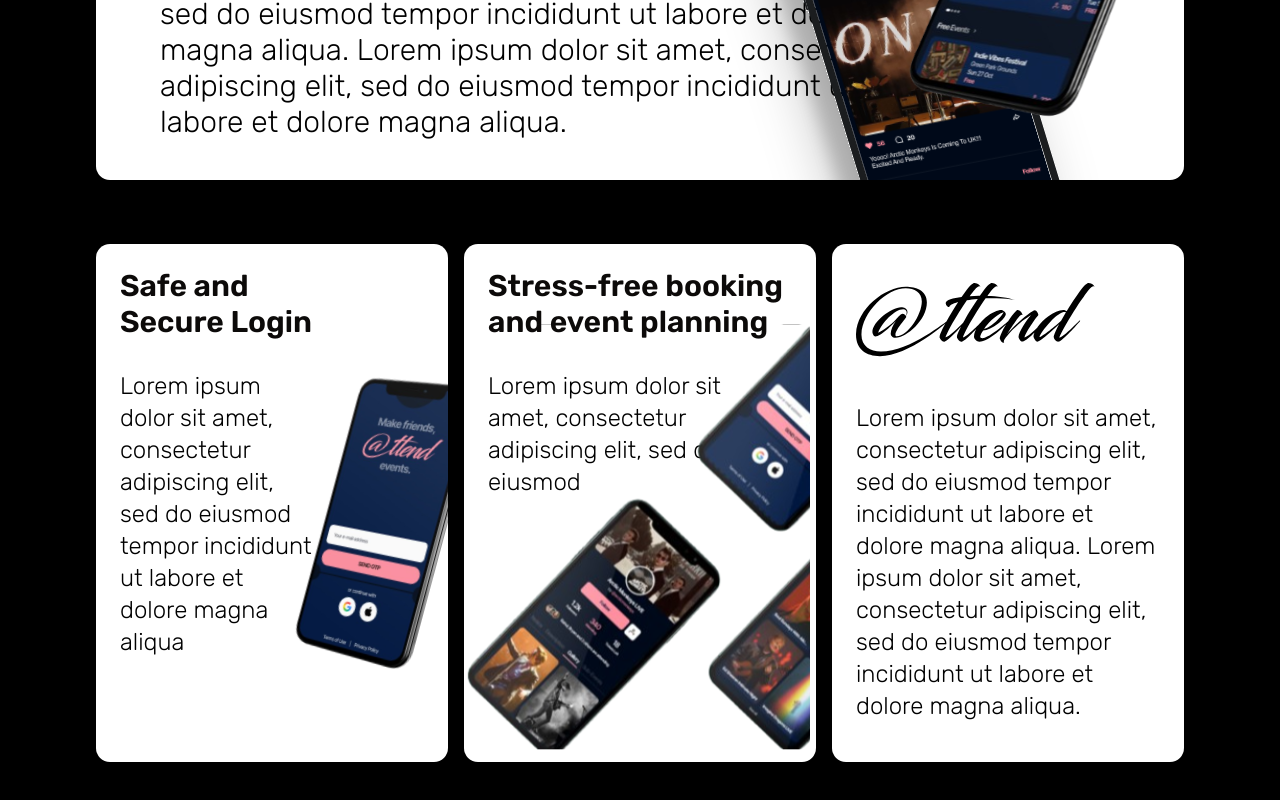
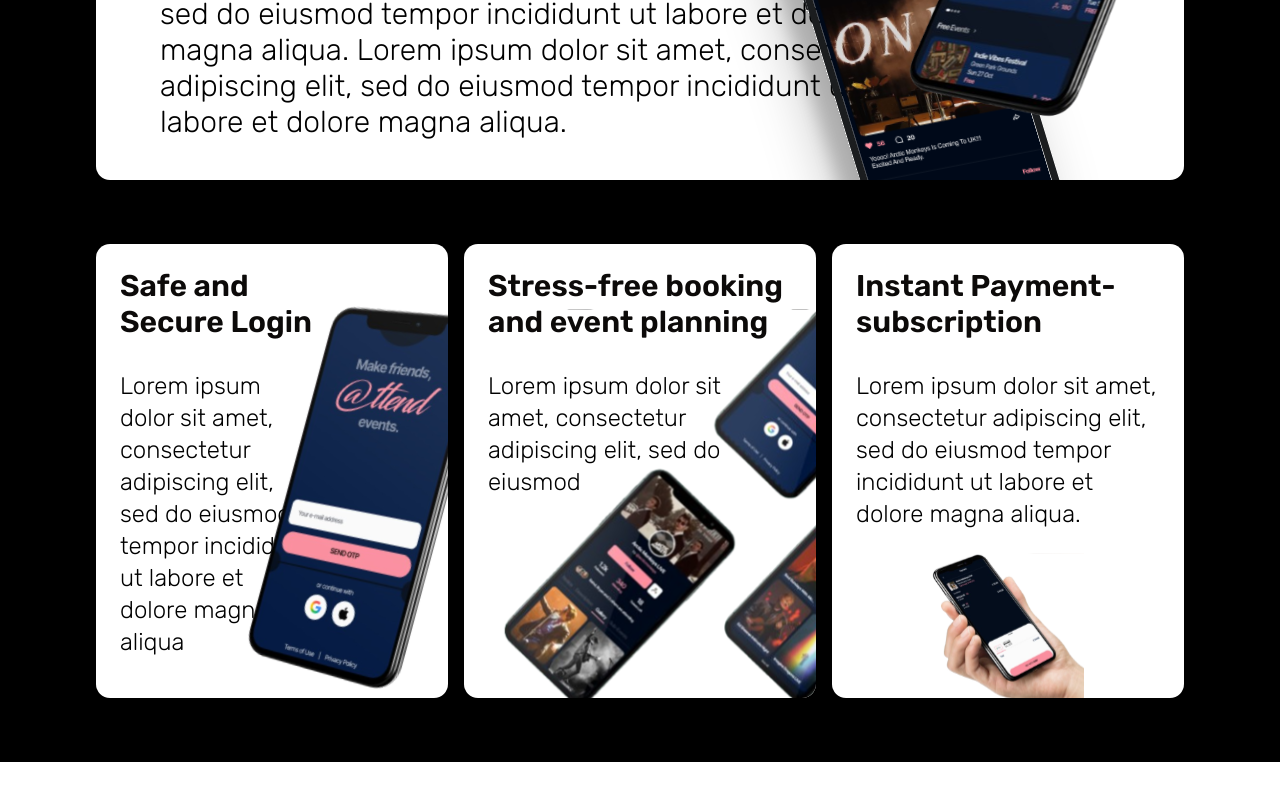
Before and after one commit to sebchi-crtl/kwam2, a Next.js app: page / in a window 1280 px wide. Shown: the part 2429-3229 px from the top of the page. After the commit the page ends 3191 px from the top, so only its background shows below. Built offline with nearby package versions, Linux system fonts and the light colour scheme.

Commit message:
Update Feature component by refining layout, enhancing card content with new text and images, and removing unused SVG file for improved performance and visual consistency.

```diff
--- a/components/Feature.tsx
+++ b/components/Feature.tsx
@@ -44,8 +44,8 @@ export default function Banner() {
                 <p className="mb-4 text-left text-black w-full text-lg xl:text-2xl 3xl:text-3xl font-light max-w-[12rem]">
                 Lorem ipsum dolor sit amet, consectetur adipiscing elit, sed do eiusmod tempor incididunt ut labore et dolore magna aliqua
                 </p>
-                <div className="min-md:absolute bottom-0 min-md:right-[0rem] h-full">
-                  <Image src="/image/landing/featured2.svg" className="max-md:w-full w-[10rem] h-full max-md:-mt-15 max-md:-mr-10" alt="logo" width={100} height={100} />
+                <div className="min-md:absolute bottom-0 -right-[3.3rem] h-full">
+                  <Image src="/image/landing/featured2.svg" className="w-[80%] max-md:w-[60%] h-full max-md:-mt-40 max-md:ml-38" alt="logo" width={100} height={100} />
                 </div>
               </CardContent>
             </Card>
@@ -59,25 +59,29 @@ export default function Banner() {
                 <p className="mb-4 text-left text-black w-full text-xl xl:text-2xl 3xl:text-3xl font-light max-w-[15rem]">
                   Lorem ipsum dolor sit amet, consectetur adipiscing elit, sed do eiusmod
                 </p>
-                <div className="min-md:absolute -bottom-5 -right-[5rem] h-full">
-                  <Image src="/image/landing/featured3.svg" className="max-md: w-[80%] h-full max-md:-mt-44" alt="logo" width={100} height={100} />
+                <div className="min-md:absolute -bottom-5  -right-[5rem] h-full">
+                  <Image src="/image/landing/featured3.svg" className=" w-[80%] h-full max-md:-mt-24 max-md:ml-22" alt="logo" width={100} height={100} />
                 </div>
                 {/* <div className="max-md:block hidden h-full w-full">
                   <Image src="/image/landing/featured1_mobile.svg" className="w-full h-full object-contain" alt="logo" width={100} height={100} />
                 </div> */}
               </CardContent>
             </Card>
-            <Card className="bg-white border-0 shadow-none relative 3xl:px-5">
+            <Card className="bg-white border-0 shadow-none overflow-hidden 3xl:px-5">
               <CardHeader>
                 <CardTitle className="flex justify-start items-start">
-                  <Image src="/image/landing/Icon-black.svg" className=" w-full xl:w-[15rem] 3xl:w-[20rem] h-12 xl:h-26 object-contain" alt="logo" width={100} height={100} />
+                  <p className="text-2xl xl:text-3xl 3xl:text-4xl font-semibold max-w-[20rem]">
+                    Instant Payment-subscription
+                  </p>
                 </CardTitle>
               </CardHeader>
               <CardContent>
-                <p className="mb-4 text-left text-black w-full xl:max-w-3xl 3xl:max-w-4xl text-1xl xl:text-2xl 3xl:text-3xl font-light">
-                  Lorem ipsum dolor sit amet, consectetur adipiscing elit, sed do eiusmod tempor incididunt ut labore et dolore magna aliqua.
+                <p className="mb-4 text-left text-black w-full text-xl xl:text-2xl 3xl:text-3xl font-light">
                   Lorem ipsum dolor sit amet, consectetur adipiscing elit, sed do eiusmod tempor incididunt ut labore et dolore magna aliqua.
                 </p>
+                <div className="flex justify-center items-center w-full h-full">
+                  <Image src="/image/landing/featured4.svg" className=" h-full w-[50%] max-md:w-[70%] -mt-20" alt="logo" width={100} height={100} />
+                </div>
               </CardContent>
             </Card>
           </div>
```
Also changed, not shown: public/image/landing/featured4.svg (renamed from public/image/landing/Featured Card 4.svg).
